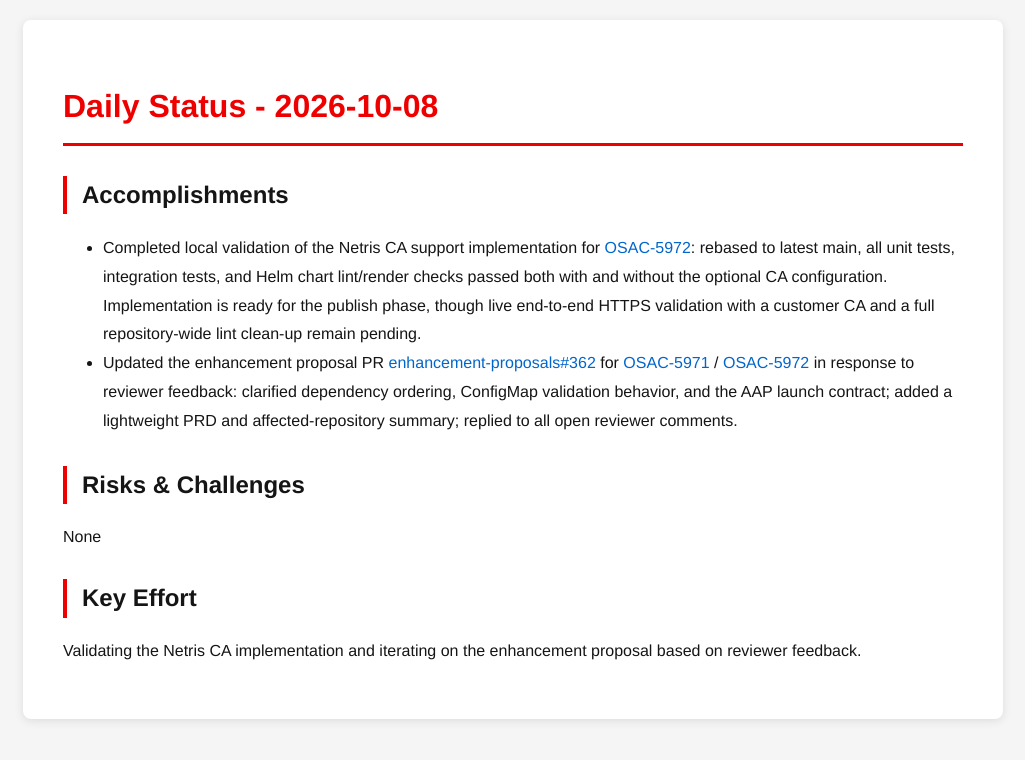
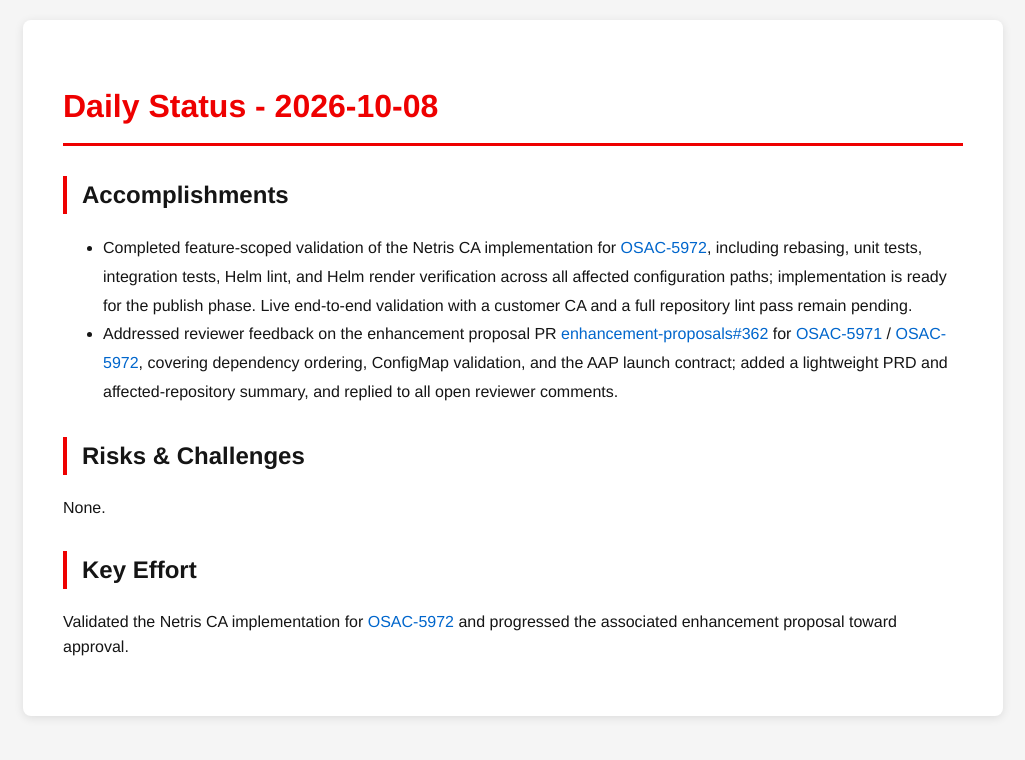
Before and after one commit to tzvatot/daily-status, a Jekyll site: the page built from 2026-10-08.md, in a window 1280 px wide. Shown: the top 760 px of the page, without its empty margins (127-1152 px from the left). Built offline with Jekyll 4.4.1, drawn with Linux system fonts in a browser that asks for light colours.

Commit message:
Daily status update - 2026-10-08

```diff
--- a/2026-10-08.md
+++ b/2026-10-08.md
@@ -7,11 +7,11 @@ date: 2026-10-08
 # Daily Status - 2026-10-08
 
 ## Accomplishments
-- Completed local validation of the Netris CA support implementation for [OSAC-5972](https://redhat.atlassian.net/browse/OSAC-5972): rebased to latest main, all unit tests, integration tests, and Helm chart lint/render checks passed both with and without the optional CA configuration. Implementation is ready for the publish phase, though live end-to-end HTTPS validation with a customer CA and a full repository-wide lint clean-up remain pending.
-- Updated the enhancement proposal PR [enhancement-proposals#362](https://github.com/osac-project/enhancement-proposals/pull/362) for [OSAC-5971](https://redhat.atlassian.net/browse/OSAC-5971) / [OSAC-5972](https://redhat.atlassian.net/browse/OSAC-5972) in response to reviewer feedback: clarified dependency ordering, ConfigMap validation behavior, and the AAP launch contract; added a lightweight PRD and affected-repository summary; replied to all open reviewer comments.
+- Completed feature-scoped validation of the Netris CA implementation for [OSAC-5972](https://redhat.atlassian.net/browse/OSAC-5972), including rebasing, unit tests, integration tests, Helm lint, and Helm render verification across all affected configuration paths; implementation is ready for the publish phase. Live end-to-end validation with a customer CA and a full repository lint pass remain pending.
+- Addressed reviewer feedback on the enhancement proposal PR [enhancement-proposals#362](https://github.com/osac-project/enhancement-proposals/pull/362) for [OSAC-5971](https://redhat.atlassian.net/browse/OSAC-5971) / [OSAC-5972](https://redhat.atlassian.net/browse/OSAC-5972), covering dependency ordering, ConfigMap validation, and the AAP launch contract; added a lightweight PRD and affected-repository summary, and replied to all open reviewer comments.
 
 ## Risks & Challenges
-None
+None.
 
 ## Key Effort
-Validating the Netris CA implementation and iterating on the enhancement proposal based on reviewer feedback.
+Validated the Netris CA implementation for [OSAC-5972](https://redhat.atlassian.net/browse/OSAC-5972) and progressed the associated enhancement proposal toward approval.
```
